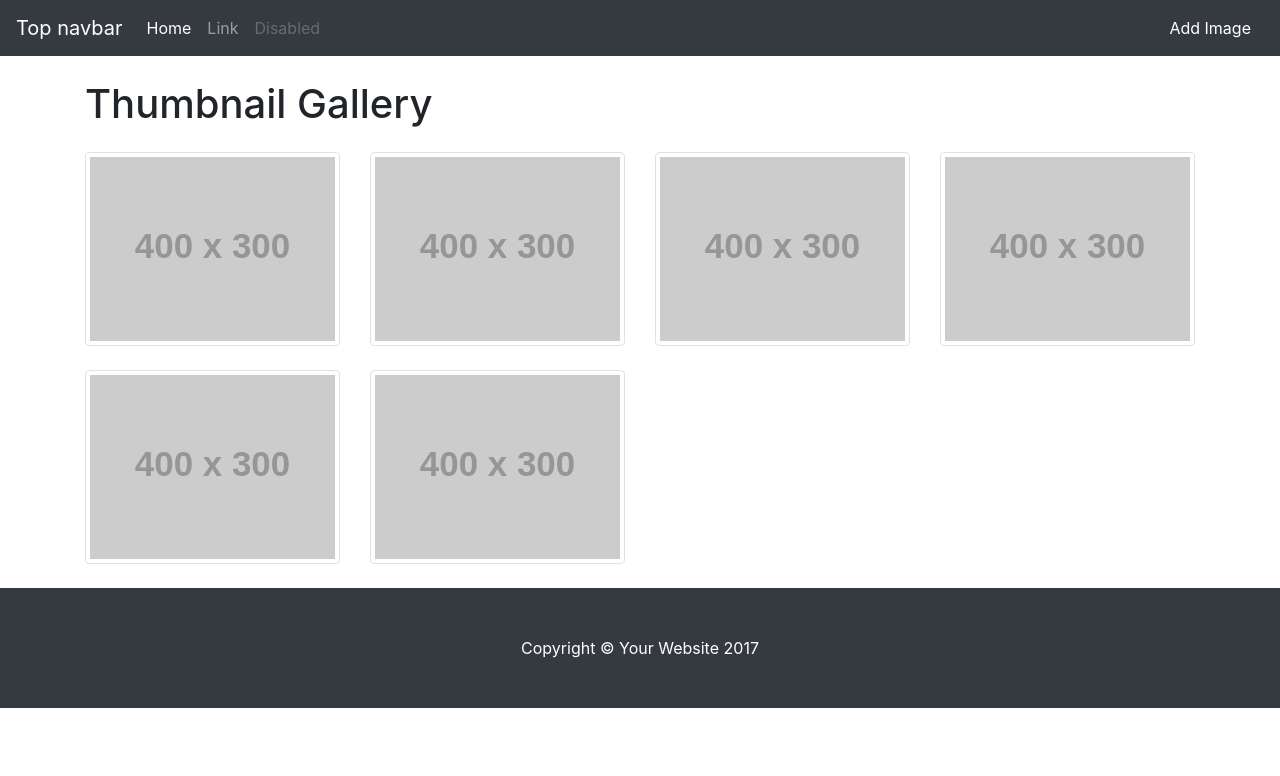
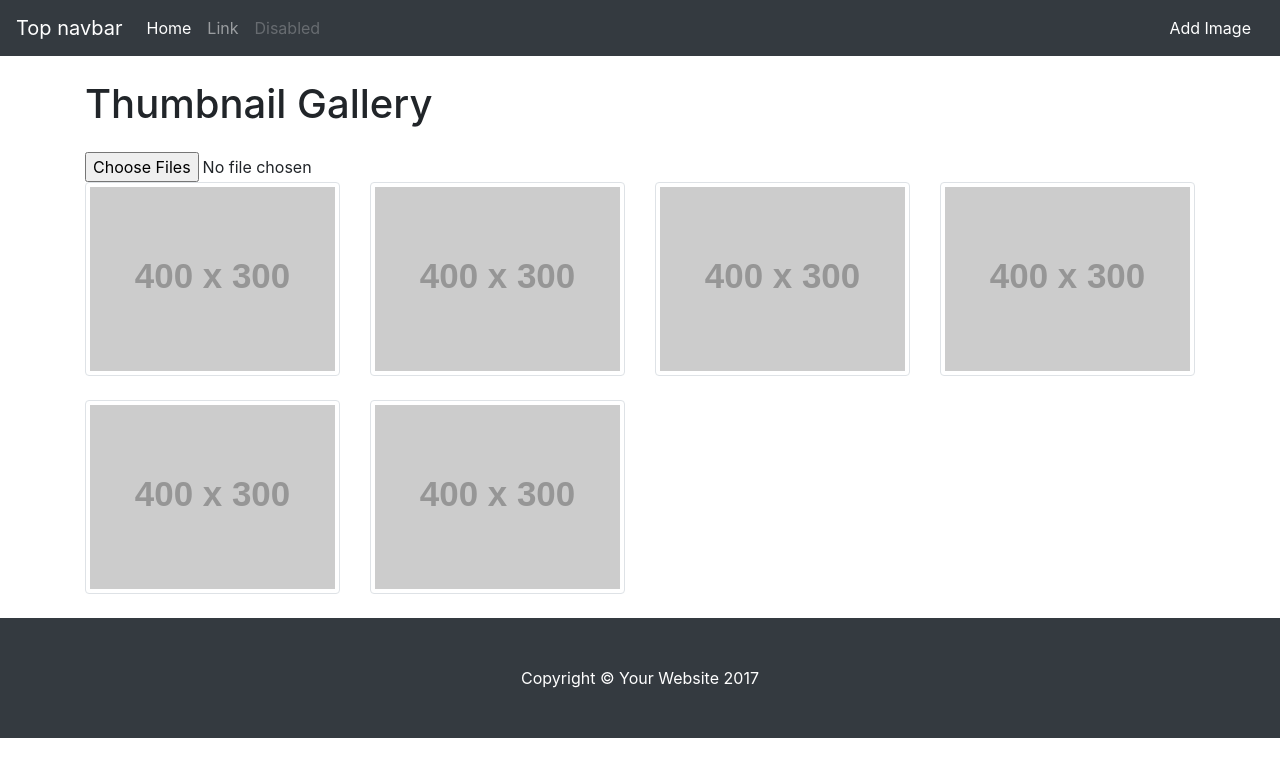
Before and after one commit to javidrashid/vue-image-gallery, a Vue app: page / in a window 1280 px wide. Shown: the top 776 px of the page. Built offline with nearby package versions, Linux system fonts and the light colour scheme.

Commit message:
images being added

```diff
--- a/src/components/Header.vue
+++ b/src/components/Header.vue
@@ -1,5 +1,5 @@
 <template>
-  <div class="hello">
+  <div class="">
     <nav class="navbar navbar-expand-md navbar-dark bg-dark mb-4">
       <a class="navbar-brand" href="#">Top navbar</a>
       <button class="navbar-toggler" type="button" data-toggle="collapse" data-target="#navbarCollapse" aria-controls="navbarCollapse" aria-expanded="false" aria-label="Toggle navigation">
--- a/src/components/ImageContainer.vue
+++ b/src/components/ImageContainer.vue
@@ -2,7 +2,8 @@
 <div class="container">
 
       <h1 class="my-4 text-center text-lg-left">Thumbnail Gallery</h1>
-
+        <input type="file" id="files" name="files[]" multiple @change="handleFileSelect" />
+        <div class="row text-center text-lg-left" id="list"></div>
       <div class="row text-center text-lg-left">
 
         <div class="col-lg-3 col-md-4 col-xs-6" v-for="img in images">
@@ -30,8 +31,42 @@ export default {
         }
     },
     methods : {
+   handleFileSelect(evt) {
+    var files = evt.target.files; // FileList object
 
+    // Loop through the FileList and render image files as thumbnails.
+    for (var i = 0, f; f = files[i]; i++) {
+
+      // Only process image files.
+      if (!f.type.match('image.*')) {
+        continue;
+      }
+
+      var reader = new FileReader();
+
+      // Closure to capture the file information.
+      reader.onload = (function(theFile) {
+        return function(e) {
+
+          // Render thumbnail.
+          console.log('result', e.target.result);
+
+          var div = document.createElement('div');
+          div.classList = 'col-lg-3 col-md-4 col-xs-6';
+          div.innerHTML = ['<a class="d-block mb-4 h-100"><img class="thumb img-fluid img-thumbnail" src="', e.target.result,
+                            '" title="', escape(theFile.name), '"/></a>'].join('');
+          document.getElementById('list').insertBefore(div, null);
+        };
+      })(f);
+
+      // Read in the image file as a data URL.
+      reader.readAsDataURL(f);
     }
+  }
+
+  //document.getElementById('files').addEventListener('change', handleFileSelect, false);
+
+}
 }
 </script>
 <style>
```
